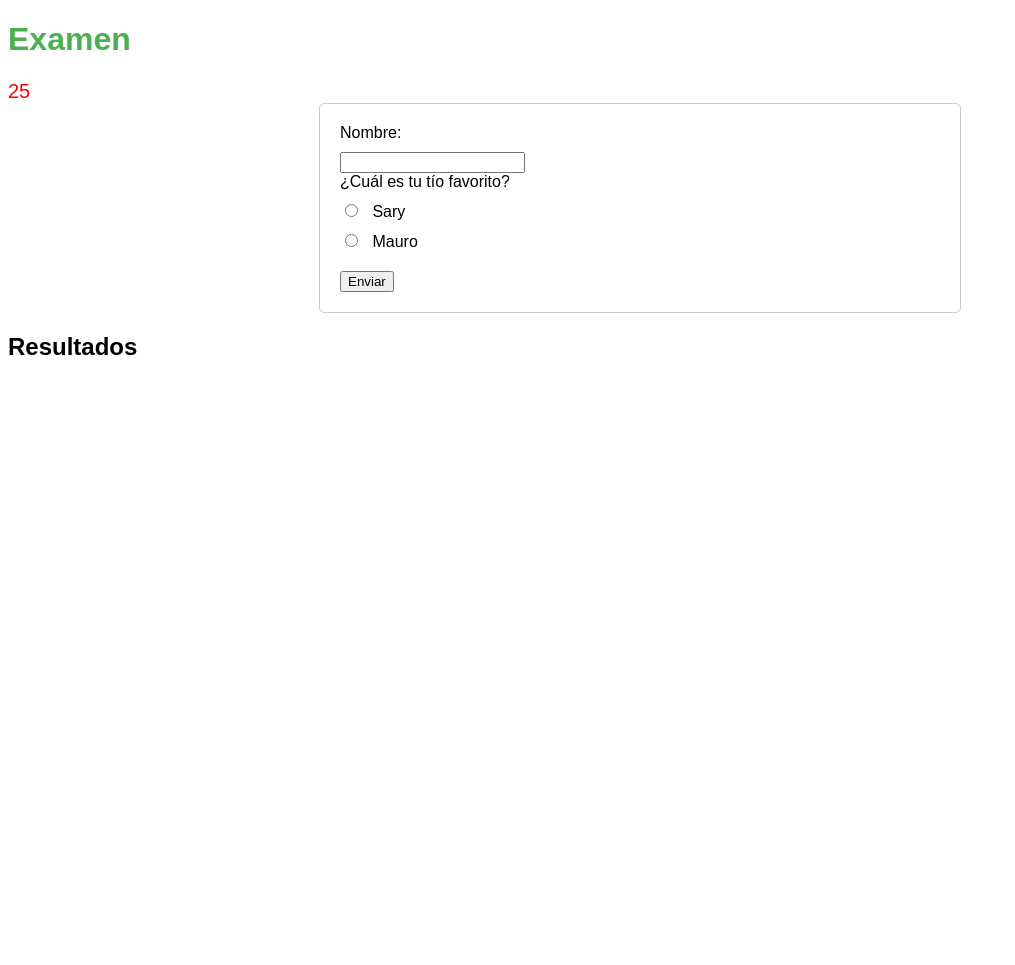
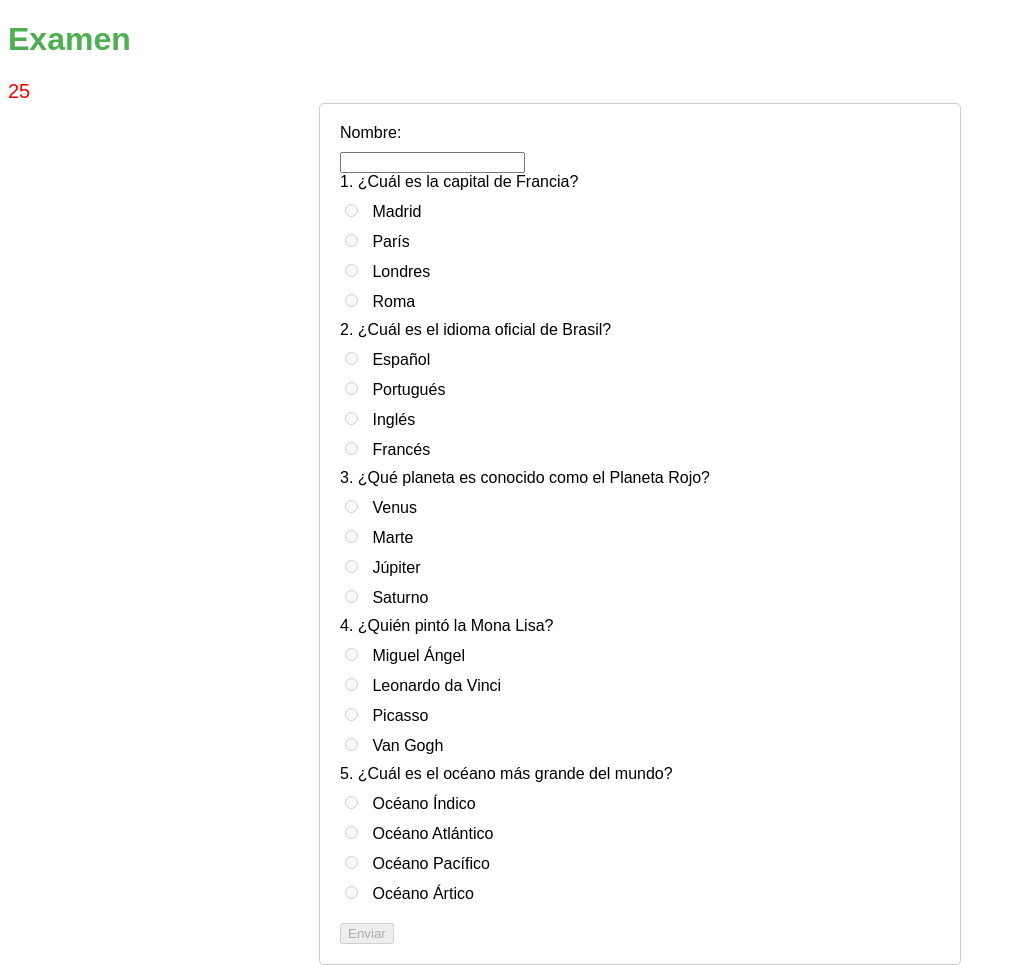
Before and after one commit to diegocastanoramirez/pruebaExamen, a plain HTML site: page index.html in a window 1280 px wide. Shown: the top 965 px of the page, without its empty margins (0-1015 px from the left). Before the commit the page ends 800 px from the top, so only its background shows below. Drawn offline with Linux system fonts and the light colour scheme.

Commit message:
solucion

```diff
--- a/index.html
+++ b/index.html
@@ -3,10 +3,7 @@
 <head>
     <meta charset="UTF-8">
     <meta name="viewport" content="width=device-width, initial-scale=1.0">
-
     <meta http-equiv="Content-Security-Policy" content="default-src 'self'; script-src 'self' https://www.gstatic.com; style-src 'self'; connect-src 'self' https://firestore.googleapis.com;">
-
-
     <title>Examen con Temporizador</title>
     <link rel="stylesheet" href="styles.css">
     <script src="https://www.gstatic.com/firebasejs/9.21.0/firebase-app-compat.js"></script>
@@ -20,13 +17,62 @@
             <label for="nombre">Nombre:</label>
             <input type="text" id="nombre" name="nombre" required>
         </div>
+
+        <!-- Pregunta 1 -->
         <div>
-            <label>¿Cuál es tu tío favorito?</label>
+            <label>1. ¿Cuál es la capital de Francia?</label>
             <div class="radio-group">
-                <label><input type="radio" name="respuesta1" value="A" data-text="Sary" data-correct="false"> Sary</label>
-                <label><input type="radio" name="respuesta1" value="B" data-text="Mauro" data-correct="true"> Mauro</label>
+                <label><input type="radio" name="respuesta1" value="A" data-text="Madrid" data-correct="false"> Madrid</label>
+                <label><input type="radio" name="respuesta1" value="B" data-text="París" data-correct="true"> París</label>
+                <label><input type="radio" name="respuesta1" value="C" data-text="Londres" data-correct="false"> Londres</label>
+                <label><input type="radio" name="respuesta1" value="D" data-text="Roma" data-correct="false"> Roma</label>
             </div>
         </div>
+
+        <!-- Pregunta 2 -->
+        <div>
+            <label>2. ¿Cuál es el idioma oficial de Brasil?</label>
+            <div class="radio-group">
+                <label><input type="radio" name="respuesta2" value="A" data-text="Español" data-correct="false"> Español</label>
+                <label><input type="radio" name="respuesta2" value="B" data-text="Portugués" data-correct="true"> Portugués</label>
+                <label><input type="radio" name="respuesta2" value="C" data-text="Inglés" data-correct="false"> Inglés</label>
+                <label><input type="radio" name="respuesta2" value="D" data-text="Francés" data-correct="false"> Francés</label>
+            </div>
+        </div>
+
+        <!-- Pregunta 3 -->
+        <div>
+            <label>3. ¿Qué planeta es conocido como el Planeta Rojo?</label>
+            <div class="radio-group">
+                <label><input type="radio" name="respuesta3" value="A" data-text="Venus" data-correct="false"> Venus</label>
+                <label><input type="radio" name="respuesta3" value="B" data-text="Marte" data-correct="true"> Marte</label>
+                <label><input type="radio" name="respuesta3" value="C" data-text="Júpiter" data-correct="false"> Júpiter</label>
+                <label><input type="radio" name="respuesta3" value="D" data-text="Saturno" data-correct="false"> Saturno</label>
+            </div>
+        </div>
+
+        <!-- Pregunta 4 -->
+        <div>
+            <label>4. ¿Quién pintó la Mona Lisa?</label>
+            <div class="radio-group">
+                <label><input type="radio" name="respuesta4" value="A" data-text="Miguel Ángel" data-correct="false"> Miguel Ángel</label>
+                <label><input type="radio" name="respuesta4" value="B" data-text="Leonardo da Vinci" data-correct="true"> Leonardo da Vinci</label>
+                <label><input type="radio" name="respuesta4" value="C" data-text="Picasso" data-correct="false"> Picasso</label>
+                <label><input type="radio" name="respuesta4" value="D" data-text="Van Gogh" data-correct="false"> Van Gogh</label>
+            </div>
+        </div>
+
+        <!-- Pregunta 5 -->
+        <div>
+            <label>5. ¿Cuál es el océano más grande del mundo?</label>
+            <div class="radio-group">
+                <label><input type="radio" name="respuesta5" value="A" data-text="Océano Índico" data-correct="false"> Océano Índico</label>
+                <label><input type="radio" name="respuesta5" value="B" data-text="Océano Atlántico" data-correct="false"> Océano Atlántico</label>
+                <label><input type="radio" name="respuesta5" value="C" data-text="Océano Pacífico" data-correct="true"> Océano Pacífico</label>
+                <label><input type="radio" name="respuesta5" value="D" data-text="Océano Ártico" data-correct="false"> Océano Ártico</label>
+            </div>
+        </div>
+
         <button type="submit">Enviar</button>
     </form>
     <div id="resultados" class="oculto">
--- a/script.js
+++ b/script.js
@@ -14,6 +14,12 @@ const db = firebase.firestore();
 
 let timeLeft = 30;
 const timerElement = document.getElementById('timer');
+const form = document.getElementById('form-preguntas');
+const nombreInput = document.getElementById('nombre');
+const respuestaInputs = document.querySelectorAll('input[type="radio"]');
+const submitButton = form.querySelector('button[type="submit"]');
+
+// Temporizador
 const interval = setInterval(() => {
     timeLeft--;
     timerElement.textContent = timeLeft;
@@ -24,6 +30,7 @@ const interval = setInterval(() => {
     }
 }, 1000);
 
+// Deshabilitar elementos del formulario
 function bloquearFormulario() {
     const formElements = document.querySelectorAll('#form-preguntas input, #form-preguntas button');
     formElements.forEach(element => element.disabled = true);
@@ -31,13 +38,27 @@ function bloquearFormulario() {
     timerElement.style.color = 'gray';
 }
 
-const form = document.getElementById('form-preguntas');
+// Verificar si el nombre está lleno para habilitar las respuestas
+nombreInput.addEventListener('input', () => {
+    const isNombreFilled = nombreInput.value.trim() !== '';
+    respuestaInputs.forEach(input => input.disabled = !isNombreFilled);
+    submitButton.disabled = !isNombreFilled; // Bloquea también el botón
+});
+
+// Enviar formulario
 form.addEventListener('submit', async (e) => {
     e.preventDefault();
+
+    // Deshabilitar inmediatamente el botón para evitar múltiples envíos
+    submitButton.disabled = true;
+
     await sendFormData();
     bloquearFormulario();
+    timerElement.textContent = '';
+    timerElement.style.display = 'none'; // Oculta el temporizador
 });
 
+// Guardar datos en Firebase
 async function sendFormData() {
     const data = {
         nombre: form.nombre.value || null,
@@ -59,6 +80,7 @@ async function sendFormData() {
     }
 }
 
+// Mostrar resultados
 function mostrarResultados(data) {
     const resultadosDiv = document.getElementById('resultados');
     const resultadoRespuestasDiv = document.getElementById('resultado-respuestas');
@@ -81,3 +103,7 @@ function mostrarResultados(data) {
     resultadoRespuestasDiv.innerHTML = respuestasHtml;
     resultadosDiv.classList.remove('oculto');
 }
+
+// Inicialmente deshabilitar respuestas y botón
+respuestaInputs.forEach(input => input.disabled = true);
+submitButton.disabled = true;
```
